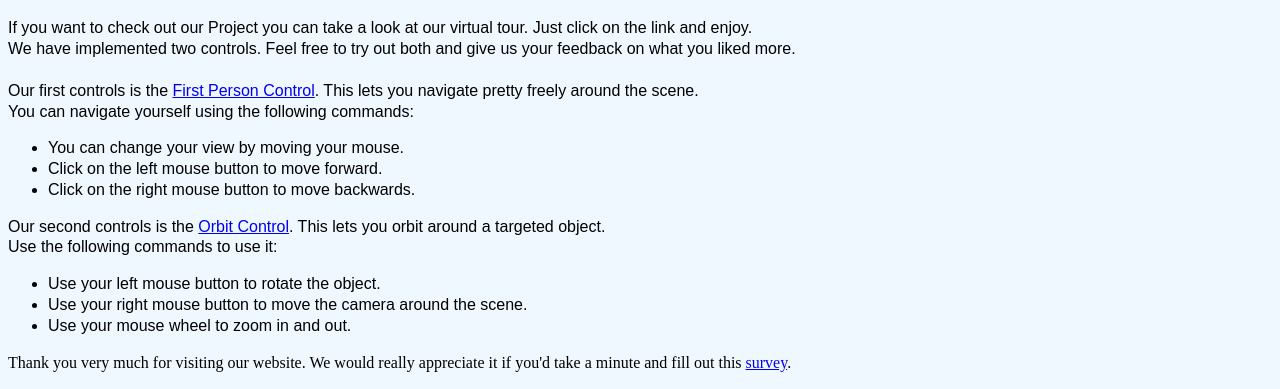
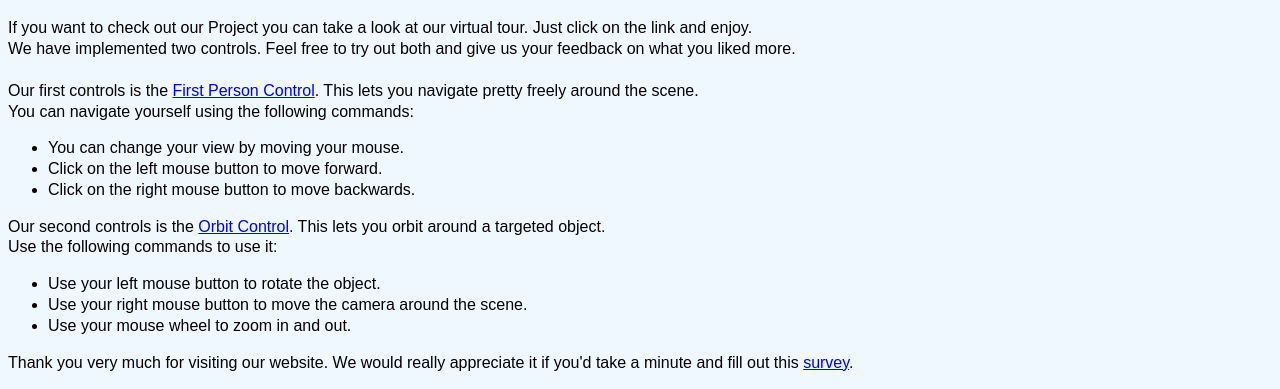
Before and after one commit to AllienceProject/AllienceProject.github.io, a plain HTML site: page fronteng.html in a window 1280 px wide. Shown: the part 1630-2019 px from the top of the page. Drawn offline with Linux system fonts and the light colour scheme.

Commit message:
Update fronteng.html

```diff
--- a/fronteng.html
+++ b/fronteng.html
@@ -123,7 +123,7 @@
             <li>Use your right mouse button to move the camera around the scene.</li>
             <li>Use your mouse wheel to zoom in and out.</li>
           </ul> </div>
-Thank you very much for visiting our website. We would really appreciate it if you'd take a minute and fill out this <a href="https://forms.gle/cFdj17yK4VafWXBS8" target="_blank">survey</a>.
+<p>Thank you very much for visiting our website. We would really appreciate it if you'd take a minute and fill out this <a href="https://forms.gle/cFdj17yK4VafWXBS8" target="_blank">survey</a>. </p>
 </p>
 
 </body>
```
